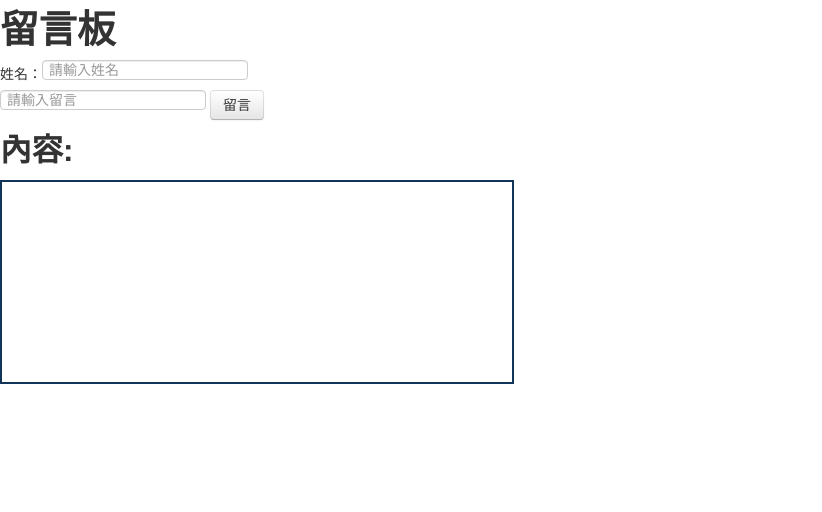
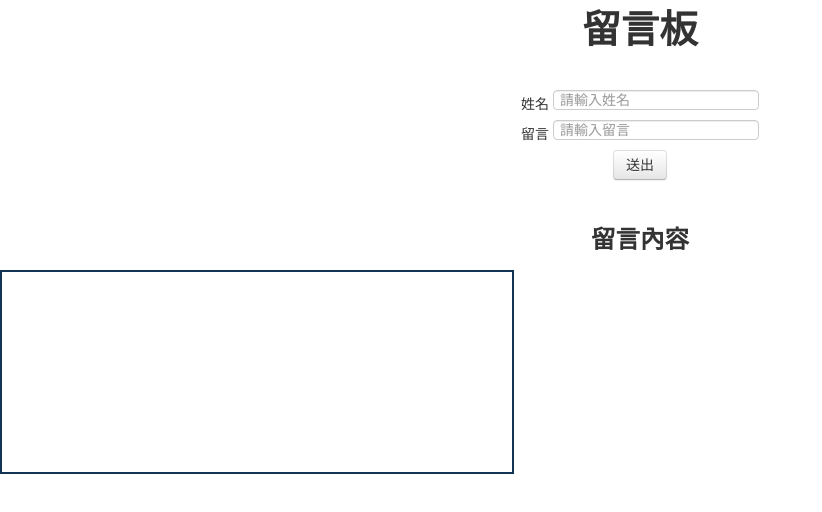
Before and after one commit to bryantchen16/Guestbook, a plain HTML site: page index.html in a window 1280 px wide. Shown: the whole page, without its empty margins (0-822 px from the left). Drawn offline with Linux system fonts and the light colour scheme.

Commit message:
html 置中

```diff
--- a/index.html
+++ b/index.html
@@ -6,17 +6,20 @@
 		<link href="css/keynote.css" rel="stylesheet">
 	</head>
 	<body>
-		<h1>留言板</h1>
+		<h1 class="text-center">留言板</h1>
+		<br />
 		<p>
-			姓名：<input type="text" id="username" placeholder="請輸入姓名"></input><br/>
-			<input type="text" id="note" placeholder="請輸入留言"></input>
-			<a class="btn" id="addNote">留言</a>
+			<p class="text-center">
+				姓名 <input type="text" id="username" placeholder="請輸入姓名"></input><br />
+				留言 <input type="text" id="note" placeholder="請輸入留言"></input><br />
+				<a class="btn" id="addNote">送出</a>
+			</p>
+			<br />
+			<p>
+				<h3 class="text-center">留言內容</h3>
+				<div id="content"></div>
+			</p>
 		</p>
-		<p>
-			<h2>內容:</h2>
-			<div id="content"></div>
-		</p>
-
 	</body>
 	<script src="js/jquery-1.10.1.min.js"></script>
 	<script src="js/keynote.js"></script>
```
Also changed, not shown: css/keynote.css (line endings or trailing spaces).
